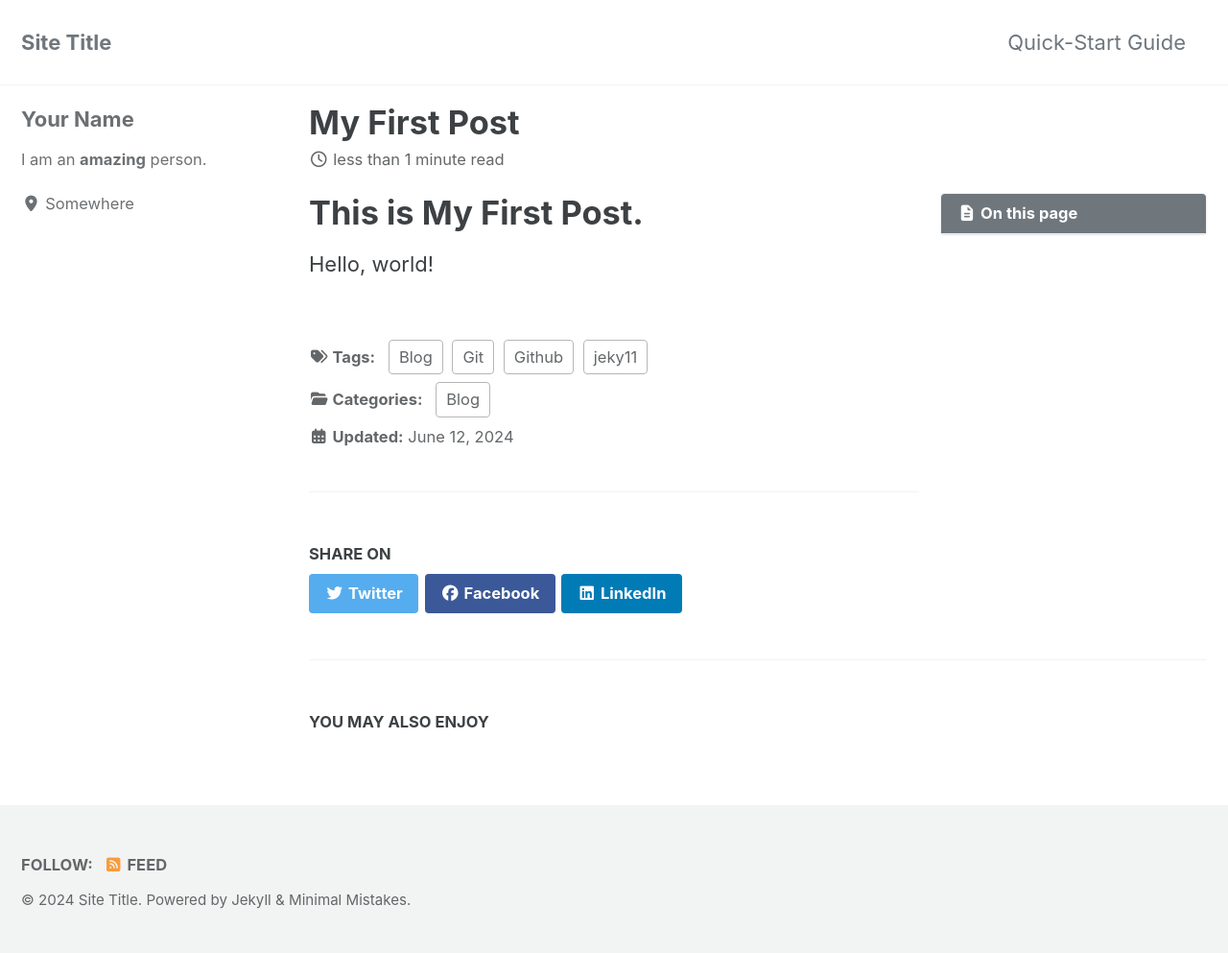
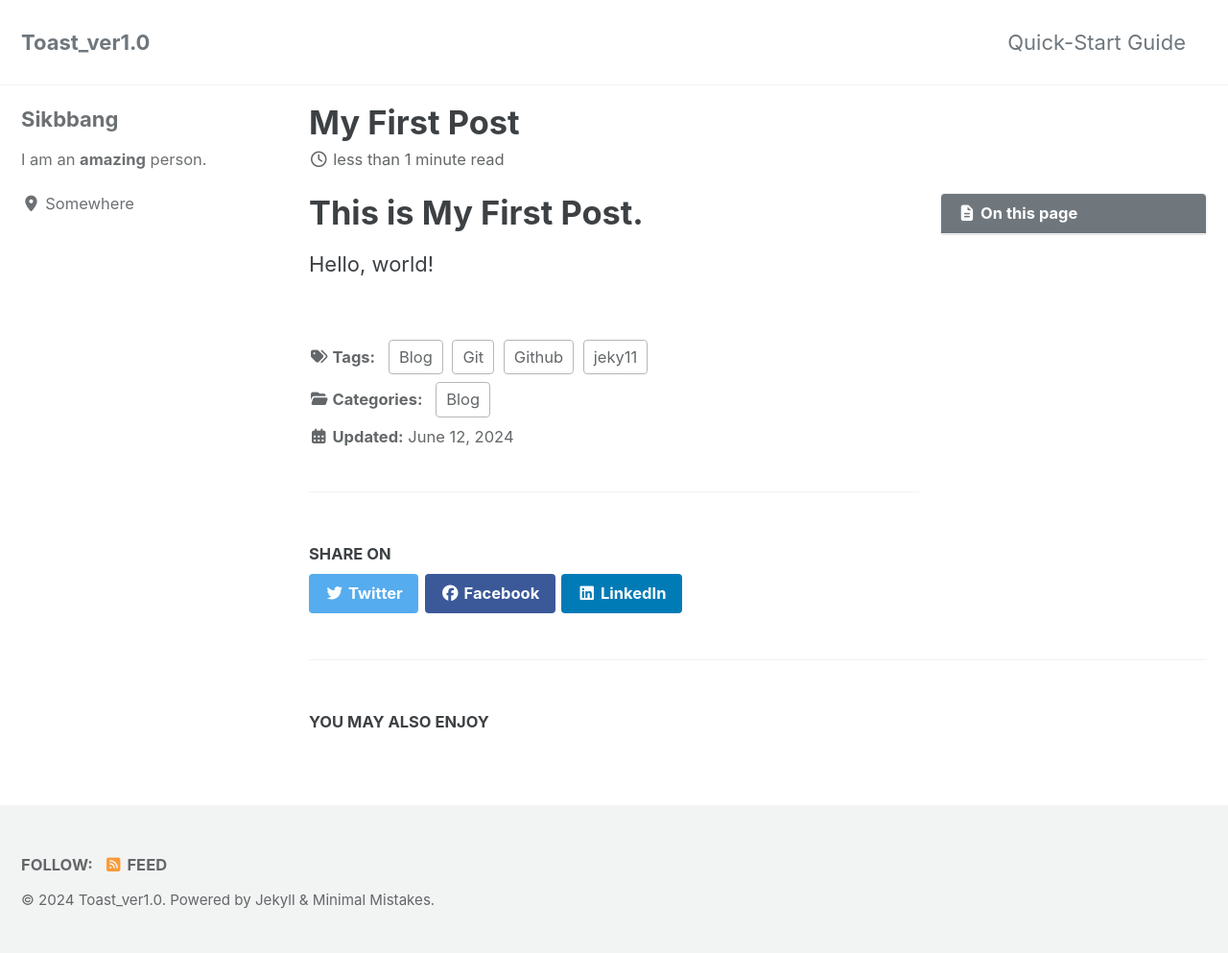
Before and after one commit to Jamieie/jamie.github.io, a Jekyll site: the page built from _posts/2024-06-12-my-first-post.md, in a window 1280 px wide. Shown: the whole page at 96% size. Built offline with Jekyll 4.4.1, drawn with Linux system fonts in a browser that asks for light colours; cached includes are drawn as plain includes.

Commit message:
Change blog title

```diff
--- a/_config.yml
+++ b/_config.yml
@@ -16,10 +16,10 @@ minimal_mistakes_skin    : "default" # "air", "aqua", "contrast", "dark", "dirt"
 
 # Site Settings
 locale                   : "en-US"
-title                    : "Site Title"
+title                    : "Toast_ver1.0"
 title_separator          : "-"
 subtitle                 : # site tagline that appears below site title in masthead
-name                     : "Your Name"
+name                     : "sikbbang"
 description              : "An amazing website."
 url                      : # the base hostname & protocol for your site e.g. "https://mmistakes.github.io"
 baseurl                  : # the subpath of your site, e.g. "/blog"
@@ -112,7 +112,7 @@ analytics:
 
 # Site Author
 author:
-  name             : "Your Name"
+  name             : "Sikbbang"
   avatar           : # path of avatar image, e.g. "/assets/images/bio-photo.jpg"
   bio              : "I am an **amazing** person."
   location         : "Somewhere"
```
